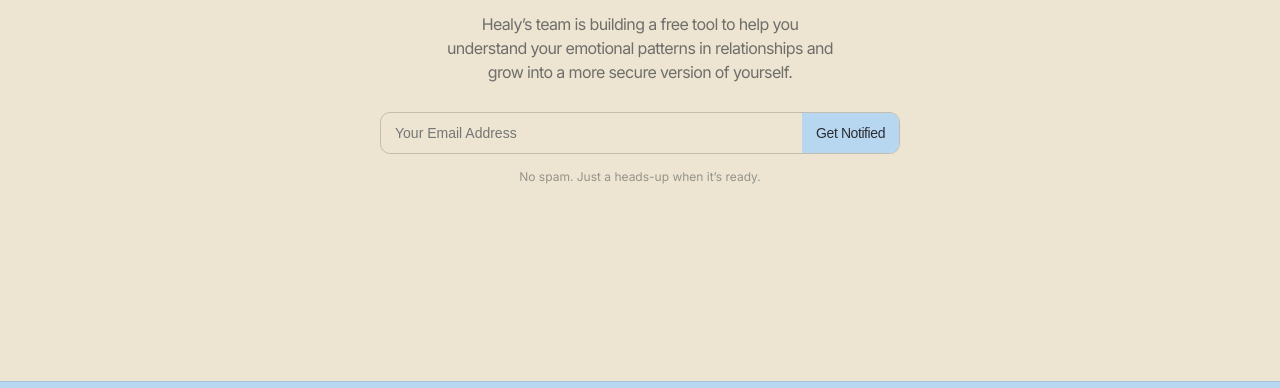
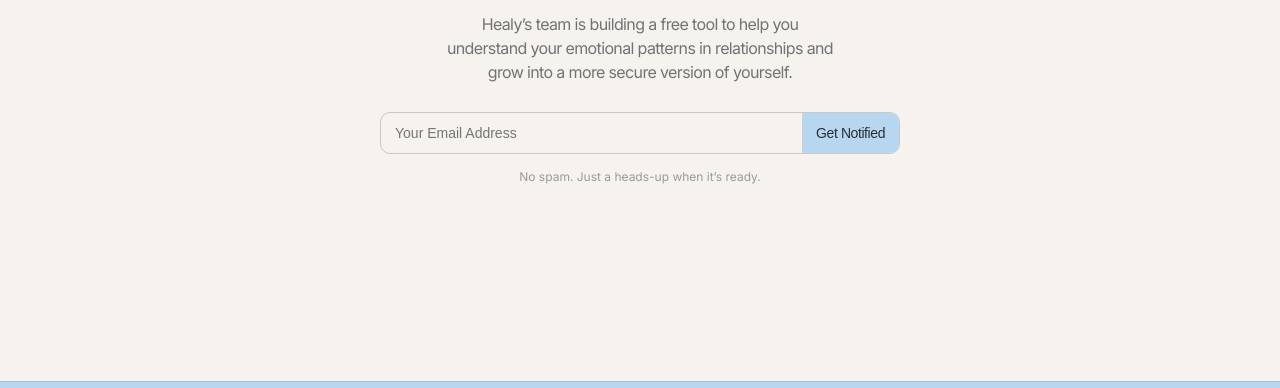
Before and after one commit to ssn114/healy, a plain HTML site: page index.html in a window 1280 px wide. Shown: the part 372-760 px from the top of the page. Drawn offline with Linux system fonts and the light colour scheme.

Commit message:
Update styles.css

```diff
--- a/styles.css
+++ b/styles.css
@@ -1,5 +1,5 @@
 :root{
-  --bg:#EDE5D1;               /* page background stays same unless you want to change it */
+  --bg:#F6F3EE;               /* page background stays same unless you want to change it */
 
   --text:#2B2E34;             /* your new main text color */
   --muted: rgba(43,46,52,.65);
```
